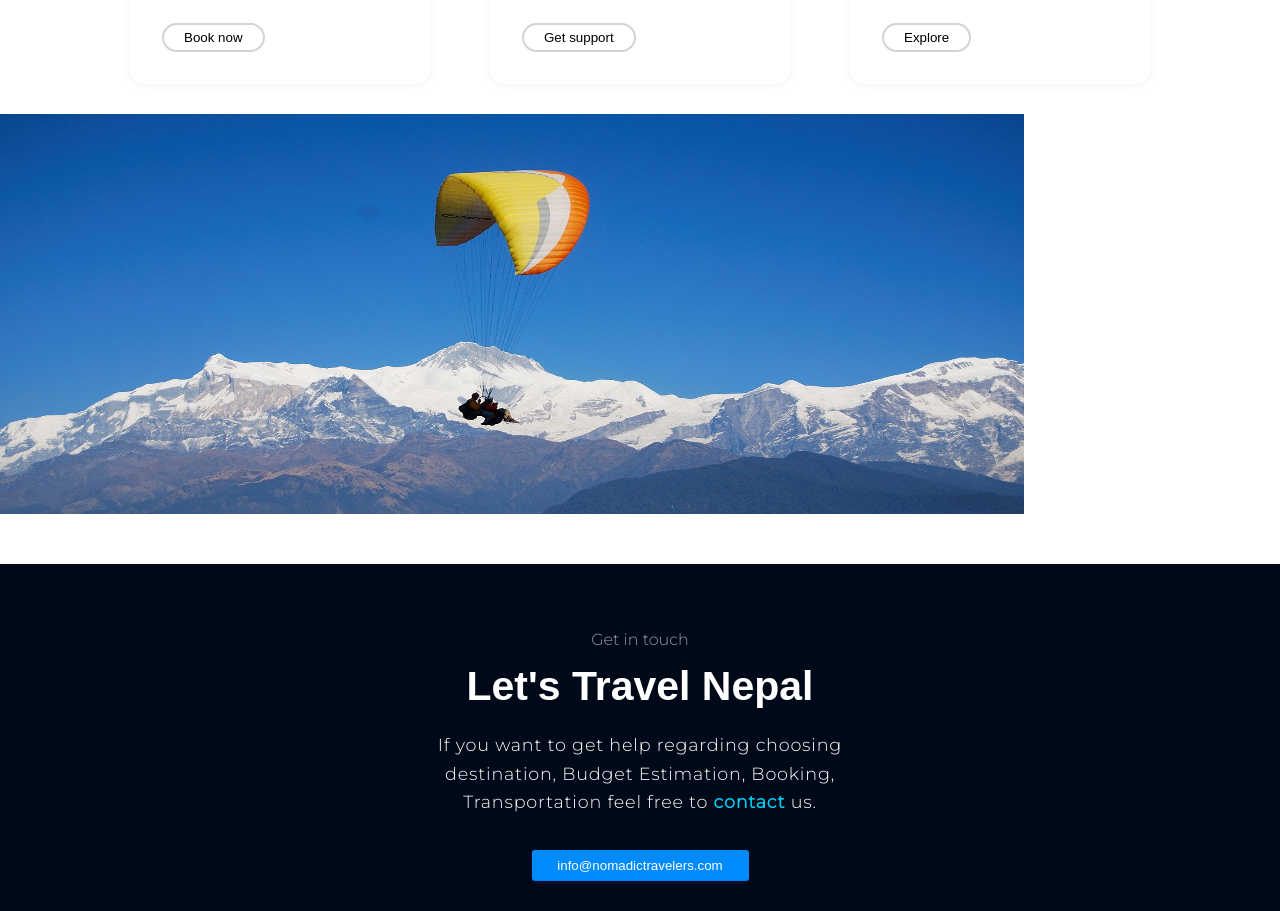
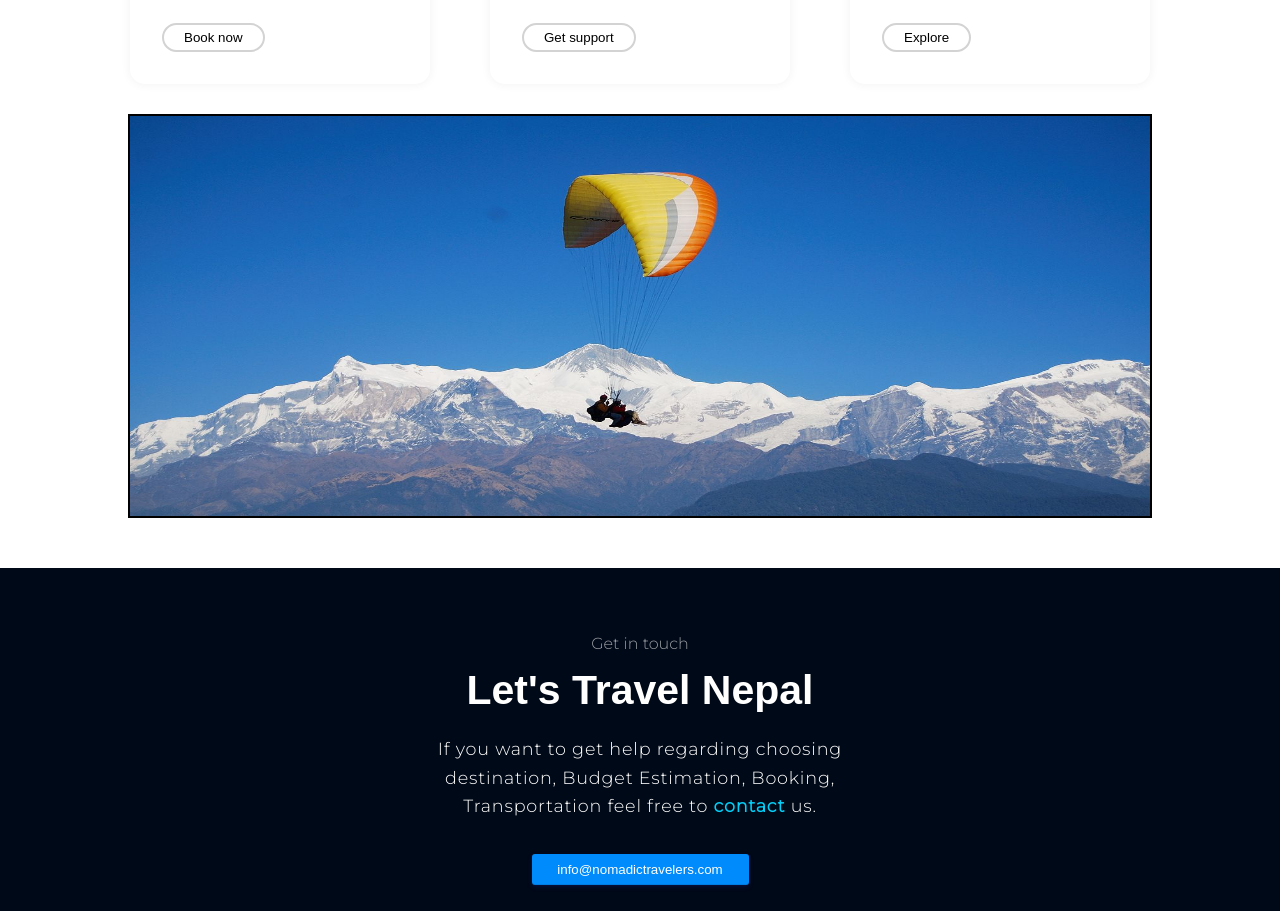
Before and after one commit to Coder-Dilip/louly-2.0, a Next.js app: page / in a window 1280 px wide. Shown: the part 2258-3169 px from the top of the page. Built offline with nearby package versions, Linux system fonts and the light colour scheme.

Commit message:
bug fixes

```diff
--- a/components/BannerSlider.jsx
+++ b/components/BannerSlider.jsx
@@ -11,13 +11,17 @@ import Image from "next/image";
 // }
 
 
-import SwiperCore, { Navigation, Pagination, Scrollbar, A11y } from 'swiper'
+// import SwiperCore, { Navigation, Pagination, Scrollbar, A11y, Autoplay } from 'swiper'
+
+import SwiperCore, {
+    Autoplay,Pagination,Navigation
+  } from 'swiper/core';
 
 import { Swiper, SwiperSlide } from 'swiper/react'
 import "swiper/swiper.min.css";
 import { useEffect } from "react";
 // install Swiper modules
-SwiperCore.use([Navigation, Pagination, Scrollbar, A11y])
+SwiperCore.use([Navigation, Pagination, Autoplay])
 
 const BannerSlider = () => {
     const [perview, setperview] = useState(0)
@@ -25,31 +29,40 @@ const BannerSlider = () => {
        setperview(1)
     },[])
   return (
-      <div className='container'>
+      <div style={{border:'2px solid black', width:'80%', margin:'auto'}}>
         <Swiper
-          spaceBetween={50}
+          spaceBetween={0}
           slidesPerView={perview}
-          navigation
-          pagination={{ clickable: true }}
-          onSwiper={(swiper) => console.log(swiper)}
-          onSlideChange={() => console.log('slide change')}
+          autoplay={{
+            "delay": 3500,
+            "disableOnInteraction": false
+          }}
         >
           <SwiperSlide>
-            <div>  <div style={{position:'relative', width:'80%', height:'400px'}}>
+            <div >
+                <div style={{position:'relative', width:'100%', height:'400px',margin:'auto'}}>
  <Image src='/pokhara.jpeg' layout='fill' />
-         </div></div>
+         </div>
+         </div>
           </SwiperSlide>
+
           <SwiperSlide>
-            <div>  <div style={{position:'relative', width:'80%', height:'400px'}}>
+            <div>
+                <div style={{position:'relative', width:'100%', height:'400px',margin:'auto'}}>
  <Image src='/pokhara.jpeg' layout='fill' />
-         </div></div>
+         </div>
+         </div>
           </SwiperSlide>
+
           <SwiperSlide>
-            <div>Slide 3</div>
+            <div>
+                <div style={{position:'relative', width:'100%', height:'400px',margin:'auto'}}>
+ <Image src='/pokhara.jpeg' layout='fill' />
+         </div>
+         </div>
           </SwiperSlide>
-          <SwiperSlide>
-            <div >Slide 4</div>
-          </SwiperSlide>
+
+
         </Swiper>
       </div>
   )
```
